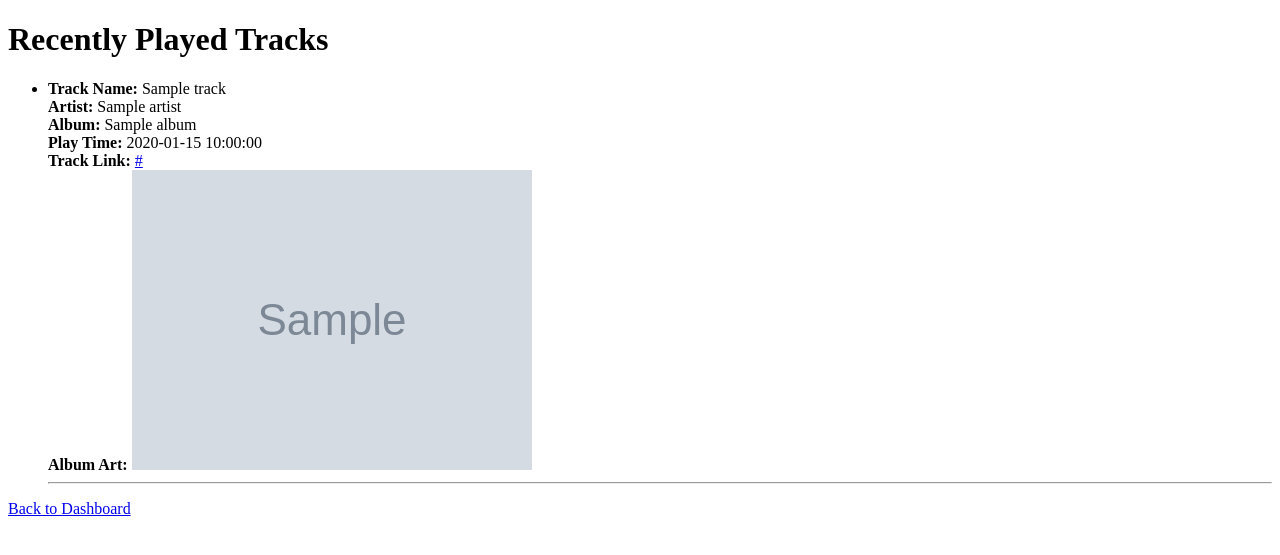
After one commit to YassineAssim23/MelodyCapsule, a Flask app: template src/templates/recentlyplayed.html in a window 1280 px wide. The commit adds this page. Shown: the top 555 px of the page. Run offline with Flask 3, Linux system fonts and the light colour scheme; the template is opened without the code that fills it: most values are stand-ins (such as "Sample title", 1, 10 or a date in 2020); grey boxes marked "Sample" are stand-in pictures.

Commit message:
Recently Played functionality
can now access recently played tracks

```diff
--- a/src/app.py
+++ b/src/app.py
@@ -1,5 +1,5 @@
 from flask import Flask, request, session, redirect, url_for, render_template
-from spotify_utils import get_user_top_tracks, get_user_top_artists, get_user_info
+from spotify_utils import get_user_top_tracks, get_user_top_artists, get_user_info, get_recently_played
 import spotipy
 from spotipy.oauth2 import SpotifyOAuth
 from dotenv import load_dotenv
@@ -18,7 +18,7 @@ def create_spotify_oauth():
         client_id=CLIENT_ID,
         client_secret=CLIENT_SECRET,
         redirect_uri="http://127.0.0.1:5000/redirectPage",
-        scope="user-top-read user-library-read"
+        scope="user-top-read user-library-read user-read-recently-played"
     )
 
 app = Flask(__name__)
@@ -50,7 +50,7 @@ def login():
         client_id = CLIENT_ID,
         client_secret=CLIENT_SECRET,
         redirect_uri="http://127.0.0.1:5000/redirectPage",
-        scope="user-top-read user-library-read"
+        scope="user-top-read user-library-read user-read-recently-played"
     )
     auth_url = sp_oauth.get_authorize_url()
     return redirect(auth_url)
@@ -63,7 +63,7 @@ def redirectPage():
         client_id = CLIENT_ID,
         client_secret=CLIENT_SECRET,
         redirect_uri="http://127.0.0.1:5000/redirectPage",
-        scope="user-top-read user-library-read"
+        scope="user-top-read user-library-read user-read-recently-played"
     )
     token_info = sp_oauth.get_access_token(code)
     session[TOKEN_INFO] = token_info
@@ -102,3 +102,19 @@ def topartists():
     else:
         error_message = "User not authenticated. Please login first."
         return render_template('error.html', error_message=error_message)
+
+
+# Assuming you have a 'dashboard' route defined like this
+@app.route('/recentlyplayed')
+def recentlyplayed():
+    user_token = get_token()
+    if user_token:
+        recentlyplayed = get_recently_played(user_token)
+        if recentlyplayed:
+            return render_template('recentlyplayed.html', title='Welcome to MelodyCapsule!', recentlyplayed=recentlyplayed)
+        else:
+            error_message = "Error retrieving top tracks. Please try again later."
+            return render_template('error.html', error_message=error_message)
+    else:
+        error_message = "User not authenticated. Please login first."
+        return render_template('error.html', error_message=error_message)
--- a/src/spotify_utils.py
+++ b/src/spotify_utils.py
@@ -63,3 +63,33 @@ def get_user_info(token_info):
     except Exception as e:
         print(f"Error getting user information: {e}")
         return None
+
+def get_recently_played(token_info):
+    sp = create_spotify_client(token_info)
+    try:
+        recently_played = sp.current_user_recently_played(limit=50, after=None, before=None)
+
+        if 'items' in recently_played:
+            tracks_info = []
+            for track in recently_played['items']:
+                track_name = track['track']['name']
+                artist_name = track['track']['artists'][0]['name']
+                album_name = track['track']['album']['name']
+                played_at = track['played_at']
+                track_link = track['track']['external_urls']['spotify']
+                image_url = track['track']['album']['images'][0]['url'] if track['track']['album']['images'] else None
+                tracks_info.append({
+                    'name': track_name,
+                    'artist': artist_name,
+                    'album': album_name,
+                    'played_at': played_at,
+                    'track_link': track_link,
+                    'image_url': image_url
+                })
+            return tracks_info
+        else:
+            print("Unexpected response format from Spotify API:", recently_played)
+            return None
+    except Exception as e:
+        print(f"Error getting recently played tracks: {e}")
+        return None
--- a/src/templates/dashboard.html
+++ b/src/templates/dashboard.html
@@ -22,6 +22,7 @@
     <ul>
         <li><a href="/toptracks">Top Tracks</a></li>
         <li><a href="/topartists">Top Artists</a></li>
+        <li><a href="/recentlyplayed">Recently Played Tracks</a></li>
     </ul>
 </body>
 </html>
--- /dev/null
+++ b/src/templates/recentlyplayed.html
@@ -0,0 +1,36 @@
+<!DOCTYPE html>
+<html lang="en">
+
+<head>
+    <meta charset="UTF-8">
+    <meta name="viewport" content="width=device-width, initial-scale=1.0">
+    <title>{{ title }}</title>
+</head>
+
+<body>
+    <h1>Recently Played Tracks</h1>
+
+    {% if recentlyplayed %}
+        <ul>
+            {% for track in recentlyplayed %}
+                <li>
+                    <strong>Track Name:</strong> {{ track.name }}<br>
+                    <strong>Artist:</strong> {{ track.artist }}<br>
+                    <strong>Album:</strong> {{ track.album }}<br>
+                    <strong>Play Time:</strong> {{ track.played_at }}<br>
+                    <strong>Track Link:</strong> <a href="{{ track.track_link }}">{{ track.track_link }}</a><br>
+                    {% if track.image_url %}
+                        <strong>Album Art:</strong> <img src="{{ track.image_url }}" alt="Album Art"><br>
+                    {% endif %}
+                    <hr>
+                </li>
+            {% endfor %}
+        </ul>
+    {% else %}
+        <p>No recently played tracks available.</p>
+    {% endif %}
+
+    <a href="/dashboard">Back to Dashboard</a>
+</body>
+
+</html>
```
Also changed, not shown: 1 other file.
